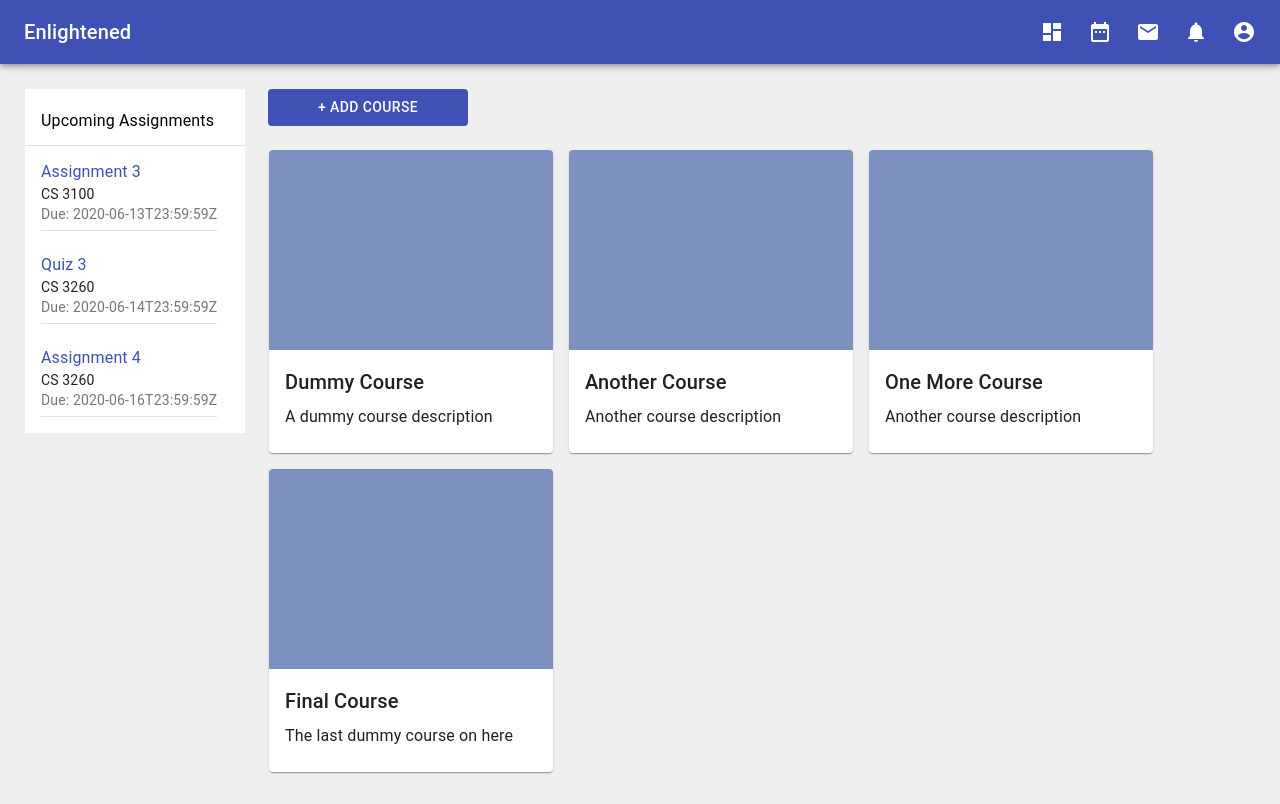
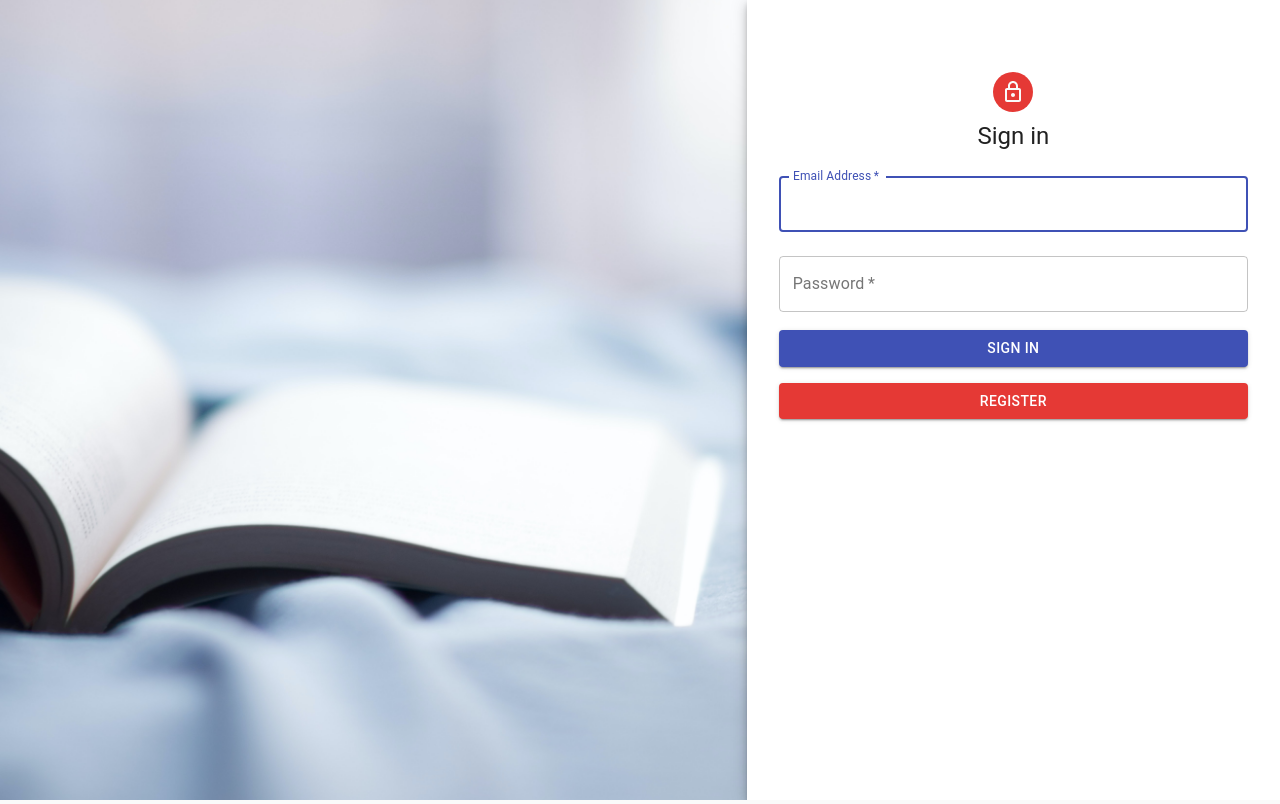
Before and after one commit to agentdata/Enlightened-LMS, a React (Create React App) app in the folder React-Frontend/: page / in a window 1280 px wide. Built offline with nearby package versions, Linux system fonts and the light colour scheme; no server answers.

Commit message:
Added "Enter" key functionality

```diff
--- a/React-Frontend/src/App.js
+++ b/React-Frontend/src/App.js
@@ -28,7 +28,7 @@ function App(props) {
     //   </Switch>
     // </div>
     // for testing Home Page without needing to sign in, comment above and uncomment <Home />
-    <Home />
+    <Login />
   );
 }
 // maps state to App props
--- a/React-Frontend/src/components/Login.js
+++ b/React-Frontend/src/components/Login.js
@@ -123,6 +123,15 @@ class Login extends Component {
     // render sign in page
     render() {
         const { classes, loginError /*, isAuthenticated */} = this.props;
+
+        // Add event listener for enter key
+        document.addEventListener('keyup', (e) => {
+            if(e.code === "Enter" || e.code === "NumpadEnter") {
+                // Submit form
+                this.handleSubmit();
+            }
+        });
+
         return (
             <Grid container component="main" className={classes.root}>
                 <CssBaseline />
```
